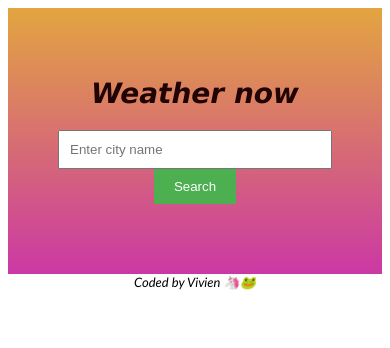
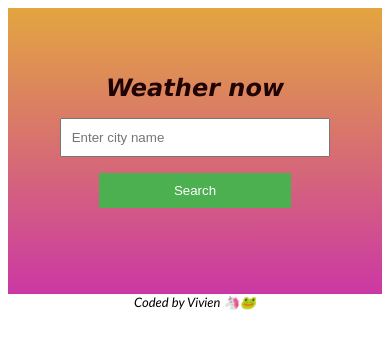
Before and after one commit to VivienZabka/my-app, a plain HTML site: page index.html in a window 390 px wide. Drawn offline with Linux system fonts and the light colour scheme.

Commit message:
adopt to mobile display

```diff
--- a/style.css
+++ b/style.css
@@ -30,7 +30,7 @@ button {
 }
 
 .container {
-  max-width: 800px;
+  max-width: 600px;
   margin: 0 auto;
   padding: 50px;
   text-align: center;
@@ -40,17 +40,19 @@ button {
     #cb38a4
   ); /* Modify the gradient colors */
   color: rgb(32, 3, 3); /* Set text color to white for better visibility */
+  box-sizing: border-box;
 }
 
 h1 {
-  font-size: 28px;
-  margin-bottom: 20px;
+  font-size: 24px;
+  margin-bottom: 16px;
   font-style: italic;
 }
 
 input[type="text"] {
   padding: 10px;
-  width: 250px;
+  width: 90%;
+  margin-bottom: 16px;
 }
 
 button {
@@ -59,6 +61,8 @@ button {
   color: white;
   border: none;
   cursor: pointer;
+  width: 70%;
+  margin-bottom: 16px;
 }
 
 #weather-info {
```
